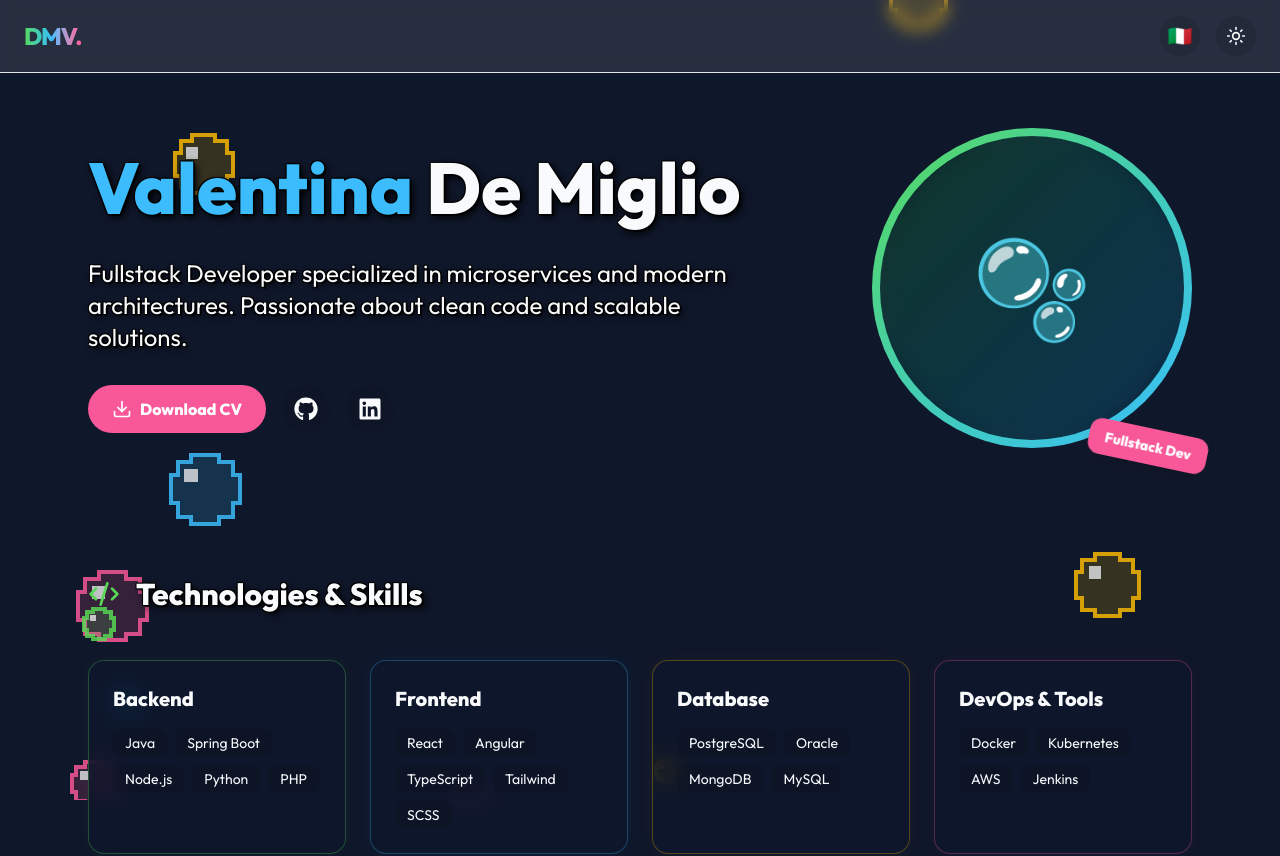
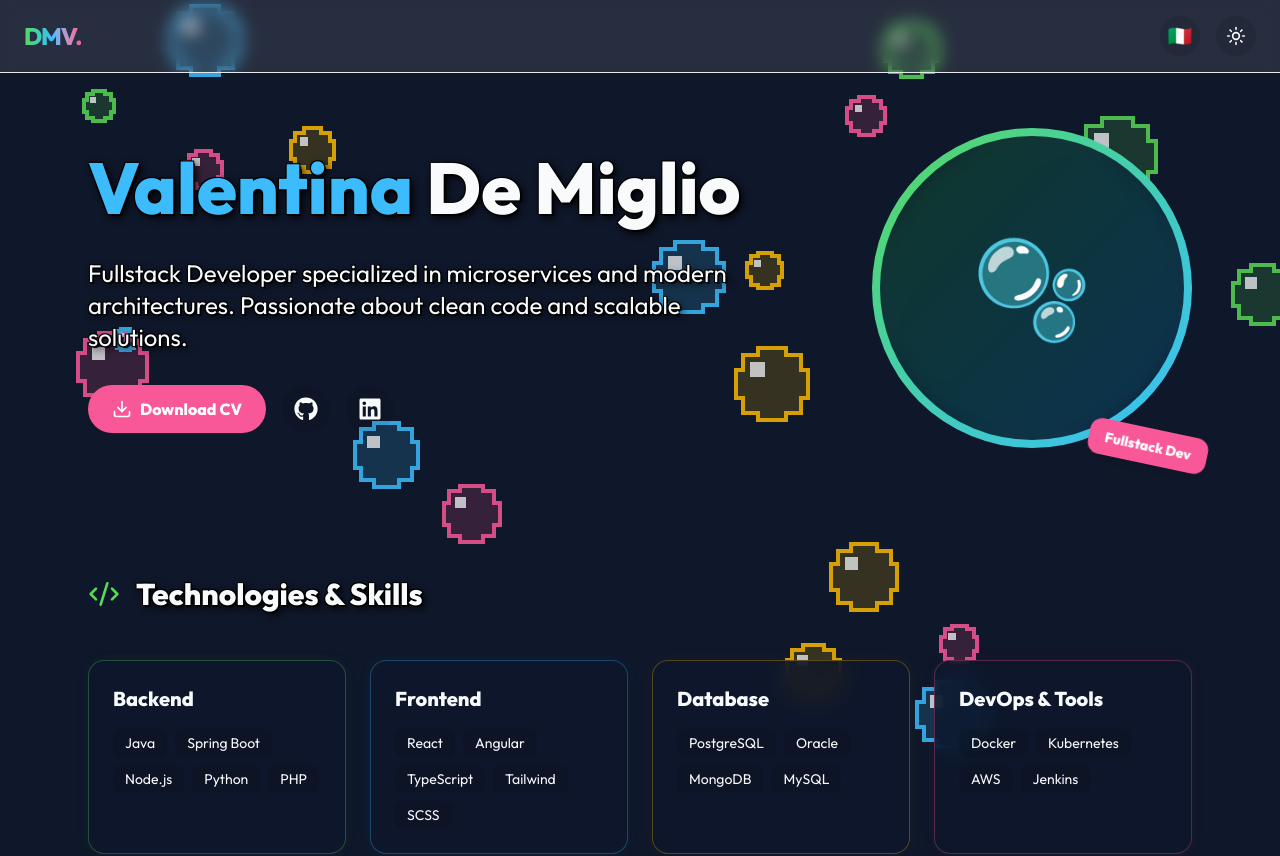
Before and after one commit to ValeKI/valeki.github.io, a React (Vite) app: page / in a window 1280 px wide. Shown: the top 856 px of the page. Built offline with nearby package versions, Linux system fonts and the light colour scheme; no server answers.

Commit message:
click bubble

```diff
--- a/src/components/BubbleBackground.jsx
+++ b/src/components/BubbleBackground.jsx
@@ -1,5 +1,5 @@
 import React, { useEffect, useState, useRef } from 'react';
-import { motion } from 'framer-motion';
+import { motion, AnimatePresence } from 'framer-motion';
 
 const BubbleBackground = () => {
   const [bubbles, setBubbles] = useState([]);
@@ -9,7 +9,7 @@
 
   useEffect(() => {
     const generateBubbles = () => {
-      const newBubbles = Array.from({ length: 15 }).map((_, i) => ({
+      const newBubbles = Array.from({ length: 20 }).map((_, i) => ({
         id: i,
         size: Math.random() * 60 + 20,
         x: Math.random() * 100,
@@ -25,6 +25,11 @@
     generateBubbles();
   }, []);
 
+  const handlePop = (id) => {
+    // Simply filter out the popped bubble without replacing it to avoid layout shifts
+    setBubbles(prev => prev.filter(b => b.id !== id));
+  };
+
   useEffect(() => {
     const handleGlobalClick = (e) => {
       if (isSimulating.current) return;
@@ -35,7 +40,6 @@
       if (bubbleEl) {
         isSimulating.current = true;
 
-        // Create a new click event to pass to the bubble
         const simulatedEvent = new MouseEvent('click', {
           bubbles: true,
           cancelable: true,
@@ -68,7 +72,6 @@
         lastHoveredEl.current = bubbleEl;
       }
 
-      // Update global cursor style to provide feedback for "pierced" interaction
       if (bubbleEl) {
         document.body.style.cursor = 'pointer';
       } else {
@@ -79,12 +82,13 @@
     window.addEventListener('mousemove', handleMouseMove);
     return () => {
       window.removeEventListener('mousemove', handleMouseMove);
-      document.body.style.cursor = ''; // Reset cursor on unmount
+      document.body.style.cursor = '';
     };
   }, []);
 
   return (
     <div className="fixed inset-0 overflow-hidden pointer-events-none z-0">
+      <AnimatePresence>
         {bubbles.map((bubble) => (
           <motion.div
             key={bubble.id}
@@ -99,17 +103,28 @@
               pointerEvents: 'auto',
               transform: 'translate(-50%, -50%)',
             }}
-          onClick={() => console.log(`Bubble clicked! ID: ${bubble.id}, Color: ${bubble.color}`)}
+            onClick={() => handlePop(bubble.id)}
+            initial={{ scale: 0, opacity: 0 }}
             animate={{
               y: [0, -100, 0, 100, 0],
               x: [0, 50, 0, -50, 0],
+              scale: 1,
+              opacity: 0.85,
+            }}
+            exit={{
+              scale: 1.5,
+              opacity: 0,
+              filter: 'brightness(2) blur(2px)',
+              transition: { duration: 0.3 }
             }}
             whileTap={{ scale: 0.9 }}
             transition={{
               duration: bubble.duration,
               repeat: Infinity,
               delay: bubble.delay,
-            ease: "linear"
+              ease: "linear",
+              scale: { duration: 0.5 },
+              opacity: { duration: 0.5 }
             }}
           >
             <svg viewBox="0 0 10 10" width="100%" height="100%" shapeRendering="crispEdges" style={{ overflow: 'visible' }}>
@@ -125,6 +140,7 @@
             </svg>
           </motion.div>
         ))}
+      </AnimatePresence>
     </div>
   );
 };
--- a/src/custom.scss
+++ b/src/custom.scss
@@ -14,7 +14,7 @@
 
 /* Custom styles for Bubble Bobble aesthetic */
 .bubble {
-  position: relative;
+  position: absolute;
   z-index: 20;
   opacity: 0.85;
 }
```
Lines whose indentation alone changed are shown as unchanged.
